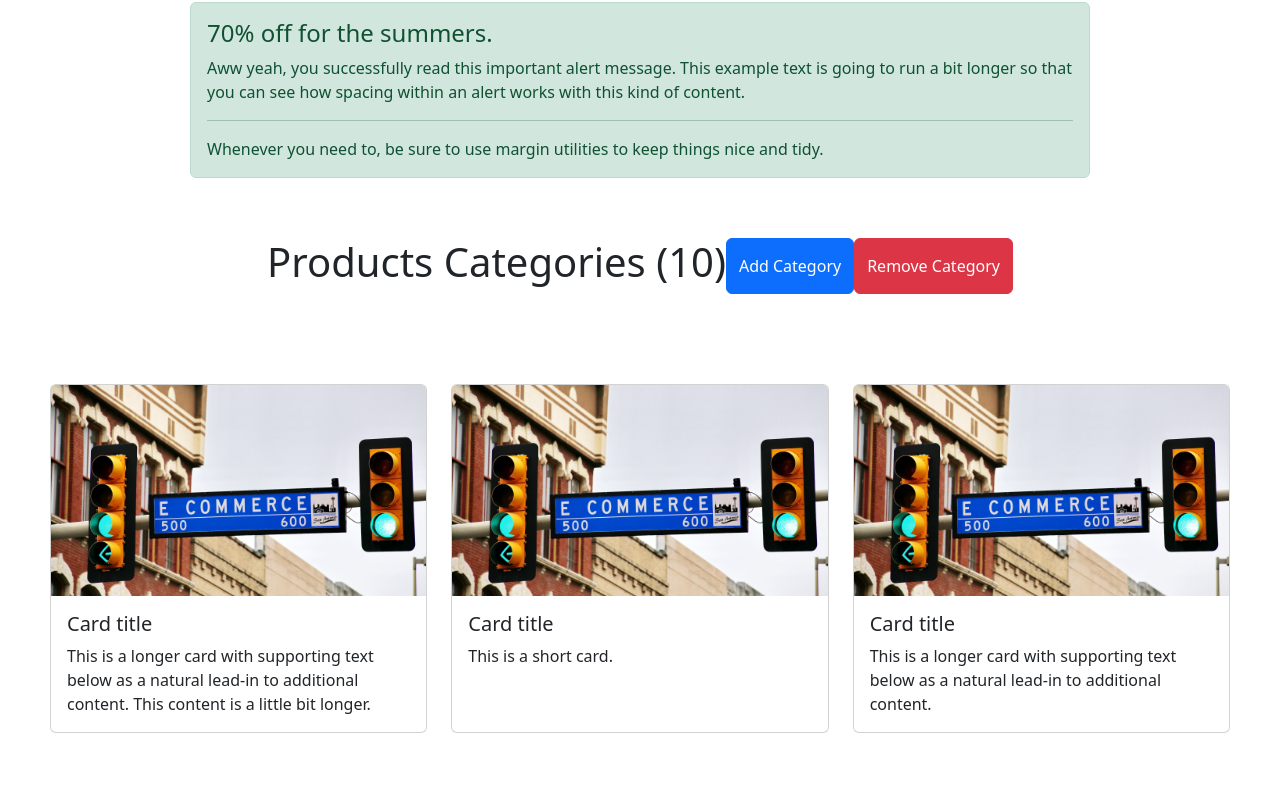
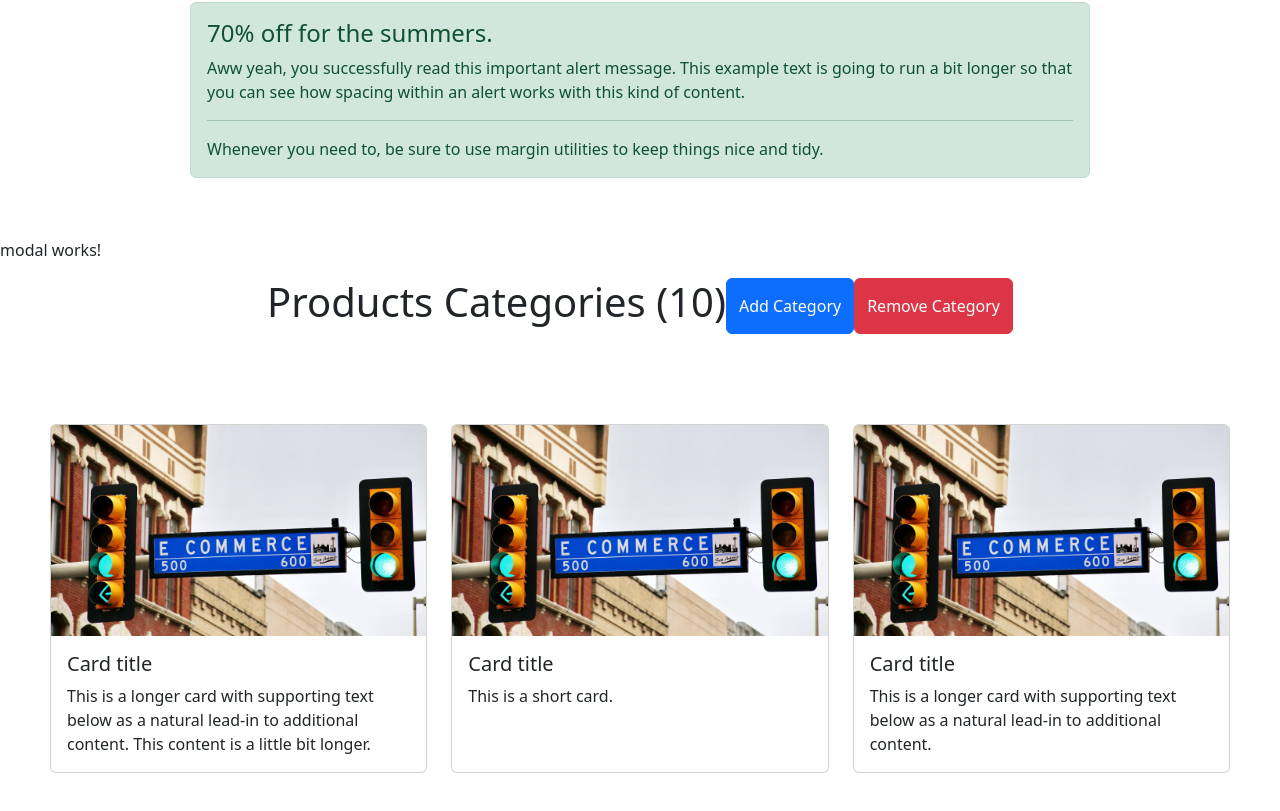
Before and after one commit to kowais915/landing_page_angular, an Angular app: page / in a window 1280 px wide. Shown: the part 1011-1822 px from the top of the page. Before the commit the page ends 1794 px from the top, so only its background shows below. Built offline with nearby package versions, Linux system fonts and the light colour scheme.

Commit message:
:construction: working on modal

```diff
--- a/src/app/app.component.html
+++ b/src/app/app.component.html
@@ -1,4 +1,5 @@
 <app-navbar></app-navbar>
 <app-carousel></app-carousel>
 <app-sale-alert></app-sale-alert>
+<app-modal></app-modal>
 <app-categories-section></app-categories-section>
--- a/src/app/app.module.ts
+++ b/src/app/app.module.ts
@@ -7,6 +7,7 @@ import { NgbModule } from '@ng-bootstrap/ng-bootstrap';
 import { CarouselComponent } from './components/carousel/carousel.component';
 import { CategoriesSectionComponent } from './components/categories-section/categories-section.component';
 import { SaleAlertComponent } from './components/sale-alert/sale-alert.component';
+import { ModalComponent } from './components/modal/modal.component';
 
 
 @NgModule({
@@ -15,7 +16,8 @@ import { SaleAlertComponent } from './components/sale-alert/sale-alert.component
     NavbarComponent,
     CarouselComponent,
     CategoriesSectionComponent,
-    SaleAlertComponent
+    SaleAlertComponent,
+    ModalComponent
   ],
   imports: [
     BrowserModule,
--- /dev/null
+++ b/src/app/components/modal/modal.component.html
@@ -0,0 +1 @@
+<p>modal works!</p>
```
Also changed, not shown: src/app/components/modal/modal.component.ts (added, +10 -0 lines), src/app/components/modal/modal.component.css (added), 1 other file (tests, documents, lock files or other folders).
